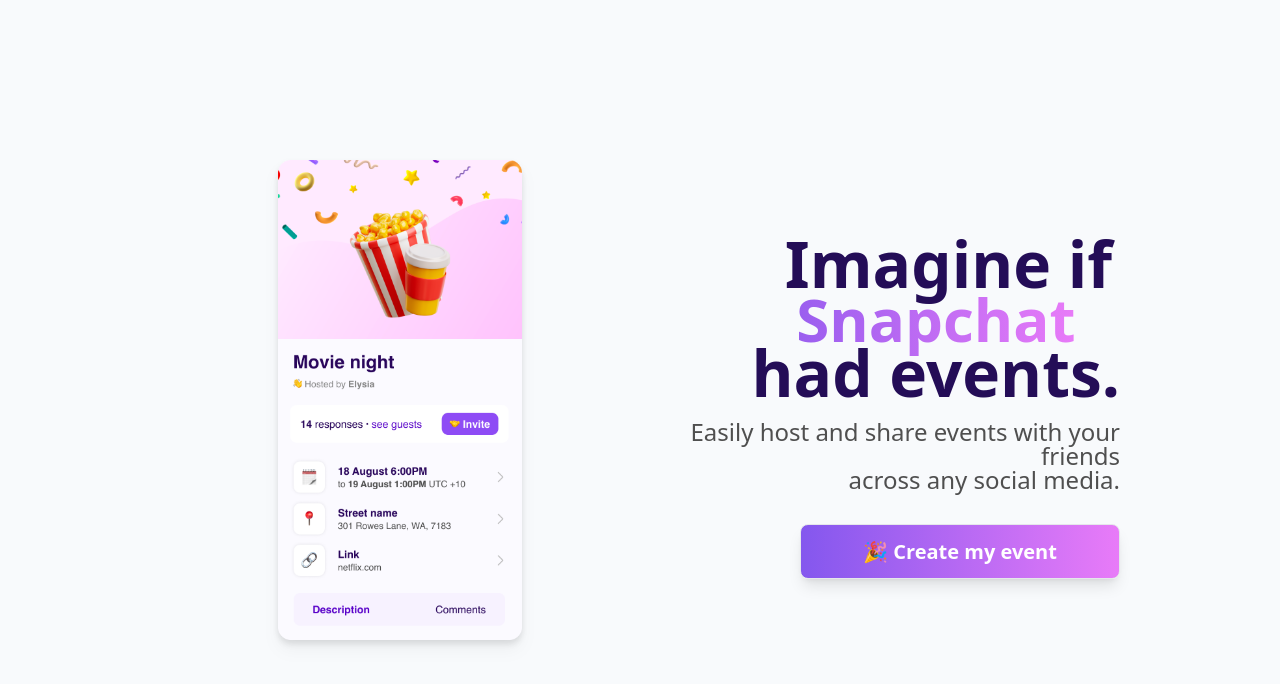
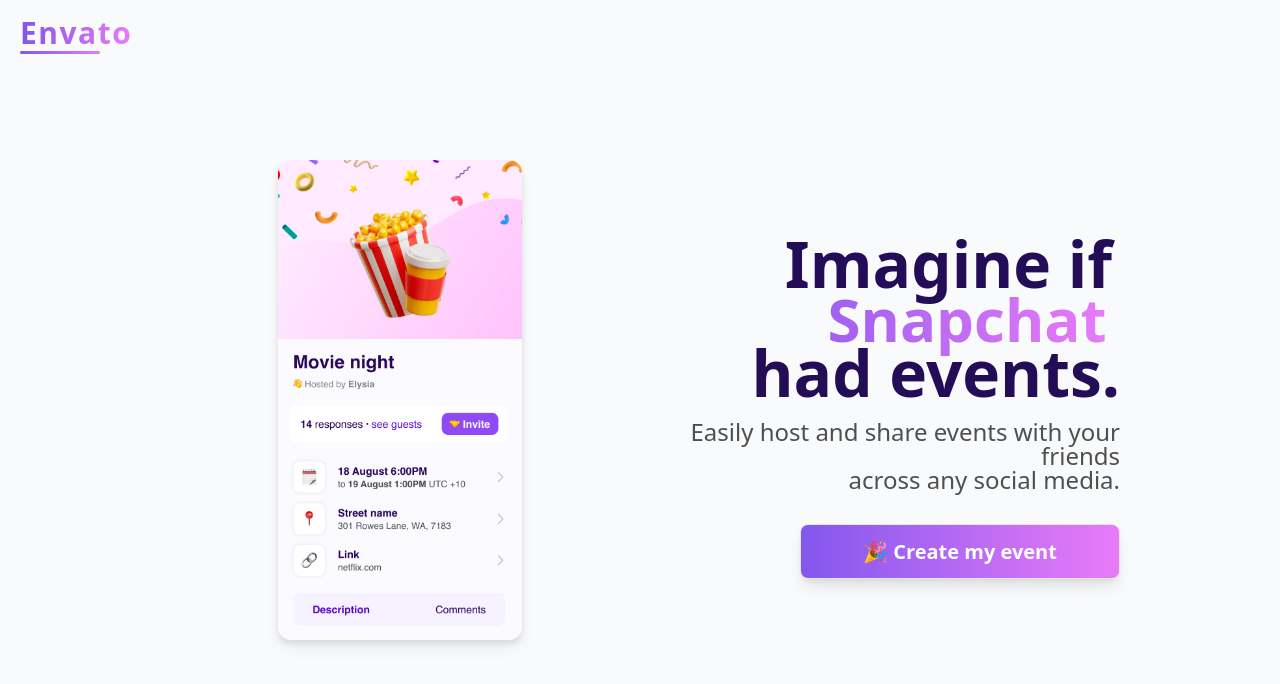
Before and after one commit to sazzy-josh/Envited, a React (Vite) app: page / in a window 1280 px wide. Shown: the top 684 px of the page. Built offline with nearby package versions, Linux system fonts and the light colour scheme.

Commit message:
fix:resized image and fit object to contain

```diff
--- a/src/components/modal.jsx
+++ b/src/components/modal.jsx
@@ -7,7 +7,7 @@
 import { motion , AnimatePresence } from "framer-motion"
 import { MdOutlineLocationOn } from "react-icons/md"
 import { DateRange } from 'react-date-range';
-import Avatar from "../assets/avatar.png"
+import Avatar from "../assets/Birthday cake.png"
 import { format } from 'date-fns'
 import { useGlobalContext } from '../context/stateContext';
 import { useState } from 'react';
--- a/src/index.css
+++ b/src/index.css
@@ -41,6 +41,31 @@
   -webkit-text-fill-color: transparent;
 
 }
+
+.header{
+  position: fixed;
+  top: 10px;
+  left: 20px;
+  background: #8456EC;
+  font-size: 30px;
+  font-weight: 700;
+  background: linear-gradient(to right, #8456EC 0%, #E87BF8 100%);
+  -webkit-background-clip: text;
+  -webkit-text-fill-color: transparent;
+}
+.header::before{
+  content: "";
+  width: 80px;
+  height: 3px;
+  border-radius: 20px;
+  background: rgb(132,86,236);
+  background: linear-gradient(90deg, rgb(132, 87, 238) 0%, rgba(232,123,248,1) 100%);
+  position: absolute;
+  bottom: 1px;
+
+}
+
+
 .color{
   color:  #4F4F4F;
   line-height: 100%;
--- a/src/pages/Event.jsx
+++ b/src/pages/Event.jsx
@@ -2,7 +2,7 @@
 import 'react-date-range/dist/theme/default.css'; // theme css file
 import { MdOutlineKeyboardArrowRight, MdOutlineModeEdit } from 'react-icons/md';
 import { GoCalendar, GoLocation } from "react-icons/go"
-import { Outlet, useNavigate} from 'react-router-dom'
+import { Link, Outlet, useNavigate} from 'react-router-dom'
 import { useGlobalContext } from '../context/stateContext';
 import { format } from 'date-fns';
 
@@ -18,6 +18,9 @@
     <>
     <Outlet />
      <div className="hidden px-[240px] py-[180px] lg:flex  w-full h-screen bg-slate-100">
+     <Link to='/'>
+       <header className='header'>Envato</header>
+      </Link>
       <div className='w-1/2 '>
 
        <div className='flex items-center justify-between -mt-[20px]'>
--- a/src/pages/Home.jsx
+++ b/src/pages/Home.jsx
@@ -8,17 +8,21 @@
       <>
     <div>
     {/* Desktop view */}
+
       <Outlet/>
     <div className="hidden lg:grid lg:grid-cols-2 h-screen w-screen bg-slate-50 px-[160px]">
      {/* Image Section */}
       <div className='image-container w-full h-full '>
+      <Link to='/'>
+       <header className='header tracking-wider'>Envato</header>
+      </Link>
        <img src={heroImg} alt="hero-image" className='object-contain h-[480px] w-[480px] drop-shadow-lg' />
       </div>
      {/* Text Section */}
       <div className='h-full w-full flex flex-col items-end justify-center gap-y-1'>
         <div className='flex flex-col'>
          <p className='text-color leading-[55px] py-4'>
-         &nbsp; &nbsp;&nbsp;Imagine if <br /><span className='text-gradient '>&nbsp;&nbsp; &nbsp;&nbsp;Snapchat</span><br /> &nbsp;&nbsp;had events.
+         &nbsp; &nbsp;&nbsp;Imagine if <br /><span className='text-gradient '> &nbsp;&nbsp;&nbsp;&nbsp; &nbsp;&nbsp;Snapchat</span><br /> &nbsp;&nbsp;had events.
          </p>
         </div>
         <span className='text-right font-light text-2xl color'>Easily host and share events with your friends<br/> across any social media.</span>
```
